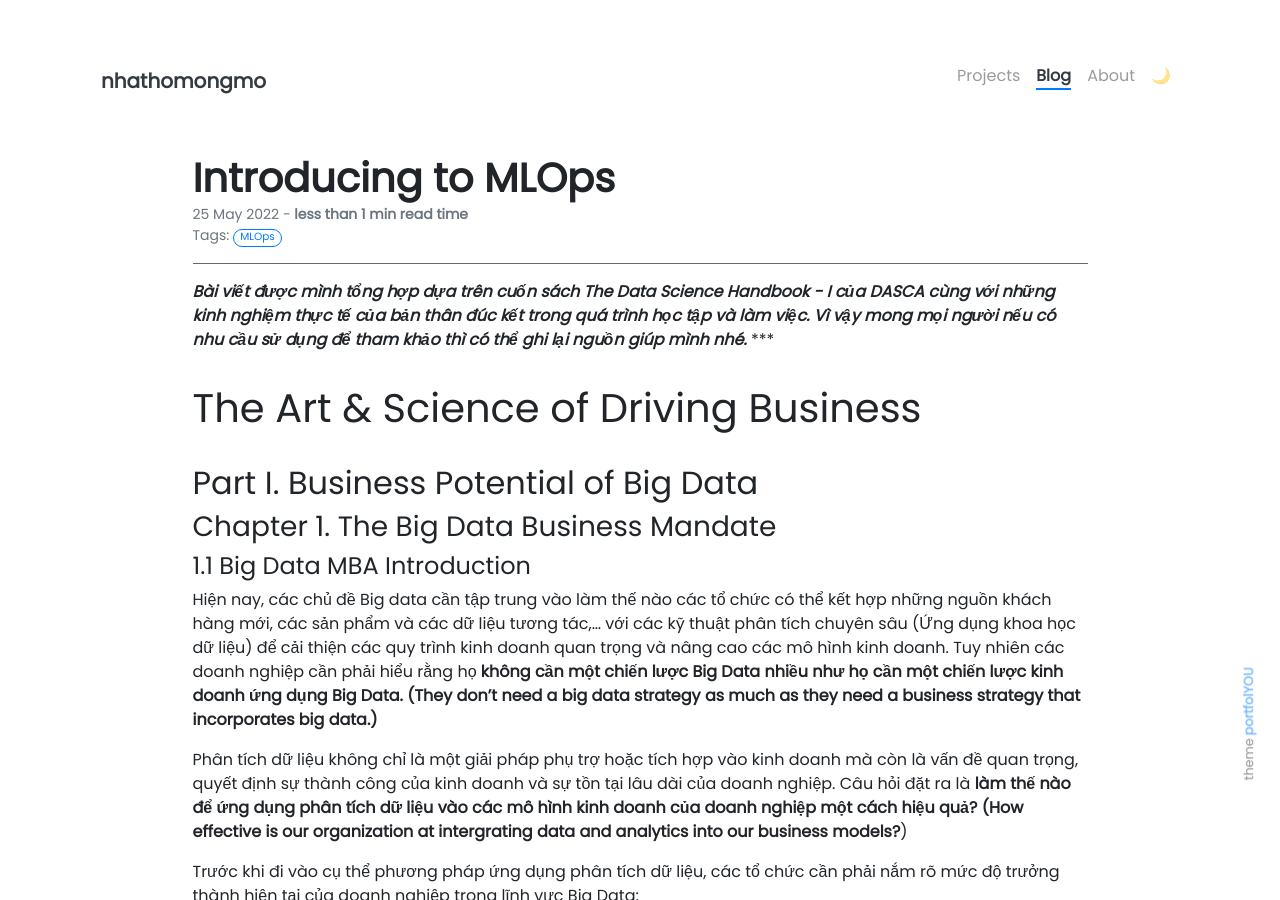
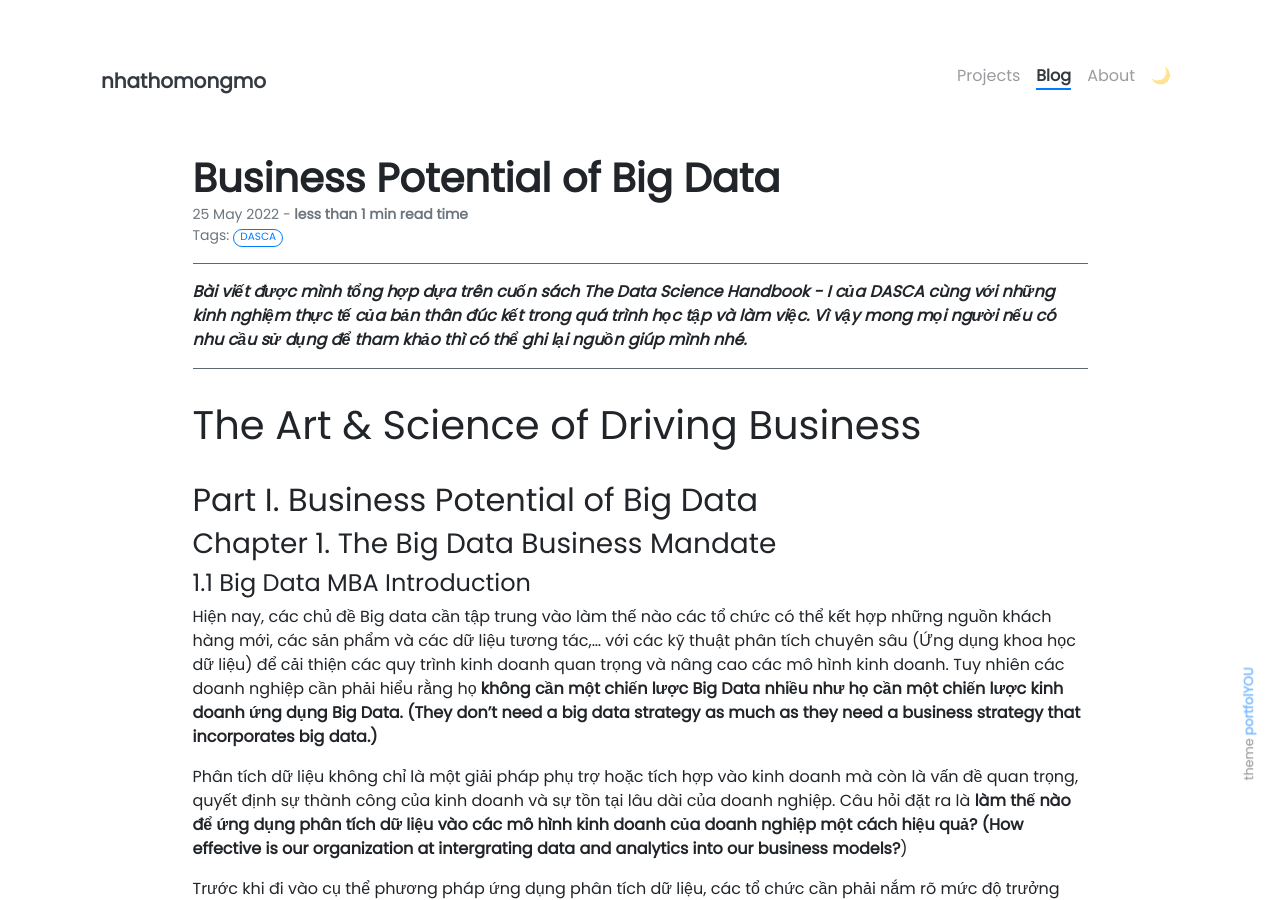
Before and after one commit to dungnv0696/nhathomongmo, a Jekyll site: the page built from _posts/2022-05-25-intro-to-mlop.md, in a window 1280 px wide and 900 px high. Built offline with Jekyll 4.4.1, drawn with Linux system fonts in a browser that asks for light colours; nearby versions of some CDN libraries; our own code applies the rules of GitHub Pages for plain Markdown files; comment, search, counter and statistics services are not loaded.

Commit message:
Update 2022-05-25-intro-to-mlop.md

```diff
--- a/_posts/2022-05-25-intro-to-mlop.md
+++ b/_posts/2022-05-25-intro-to-mlop.md
@@ -1,16 +1,18 @@
 ---
-title: Introducing to MLOps
-tags: [MLOps]
+title: Business Potential of Big Data
+tags: [DASCA]
 style: fill
 color: secondary
 comments: true
-description: Introducing to MLOps.
+description: Business Potential of Big Data
 ---
 
 
 ***
+
 ***Bài viết được mình tổng hợp dựa trên cuốn sách The Data Science Handbook - I của DASCA cùng với những kinh nghiệm thực tế của bản thân đúc kết trong quá trình học tập và làm việc.
 Vì vậy mong mọi người nếu có nhu cầu sử dụng để tham khảo thì có thể ghi lại nguồn giúp mình nhé.***
+
 ***
 
 # The Art & Science of Driving Business
```
